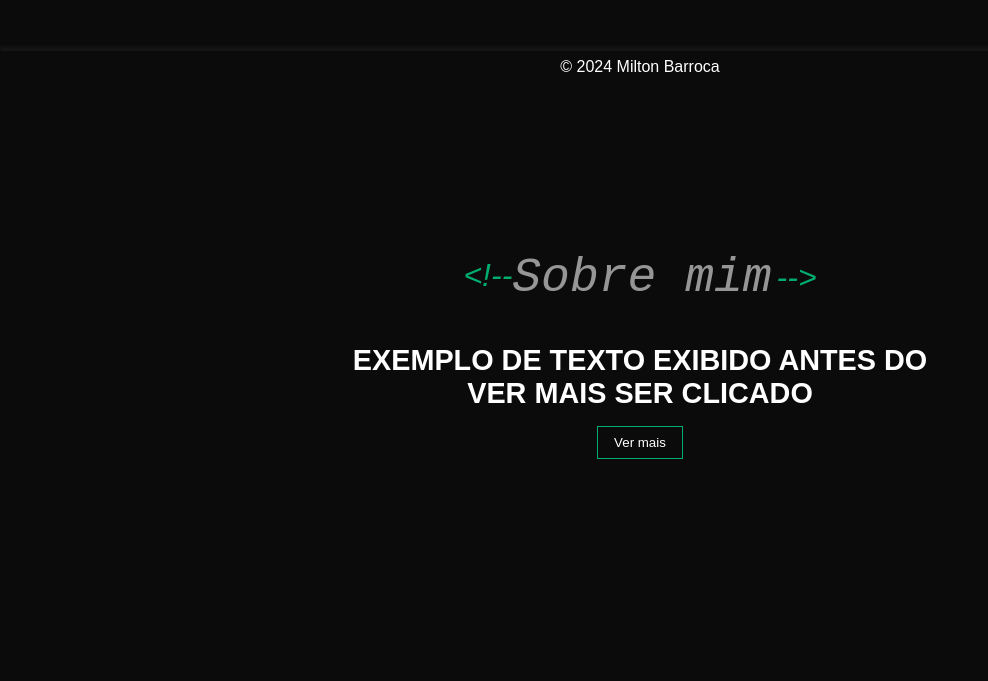
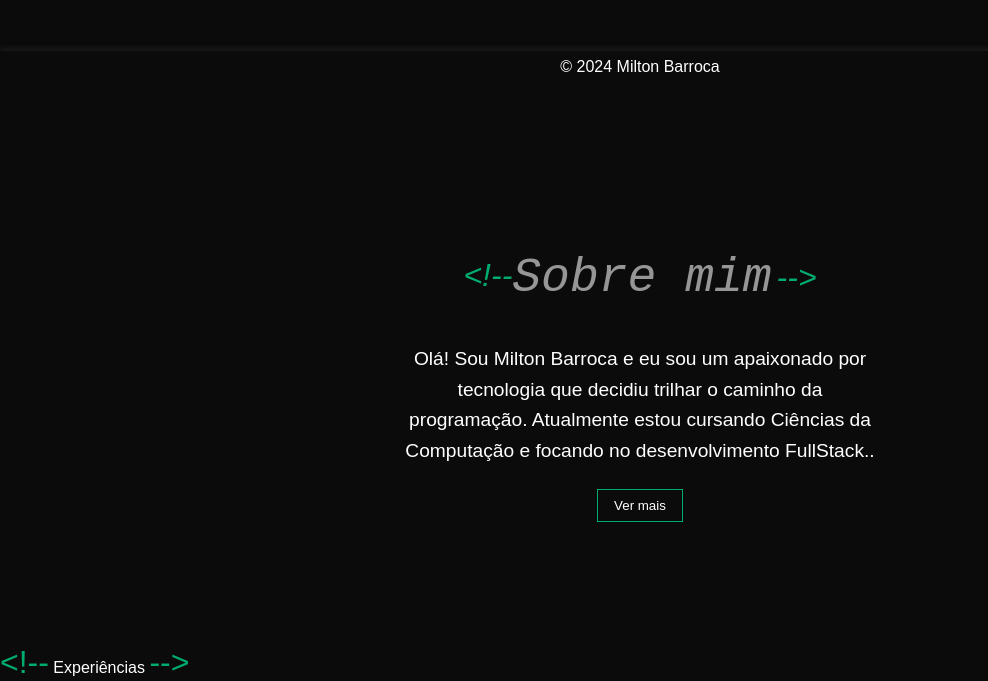
Before and after one commit to miltonbarroca/Portifolio, a plain HTML site: page index.html in a window 1280 px wide. Shown: the part 717-1398 px from the top of the page, without its empty margins (0-988 px from the left). Before the commit the page ends 1298 px from the top, so only its background shows below. Drawn offline with Linux system fonts and the light colour scheme.

Commit message:
iniciando seção de experiencias

```diff
--- a/index.html
+++ b/index.html
@@ -1,6 +1,7 @@
 <!DOCTYPE html>
 <html lang="pt-br">
 <head>
+    <meta charset="UTF-8">
     <meta name="viewport" content="width=device-width, initial-scale=1.0">
     <title>Portfólio | Milton Barroca</title>
     <link rel="stylesheet" href="style.css">
@@ -87,7 +88,8 @@
             </a>
 
             <div class="about-text">
-                <h3>EXEMPLO DE TEXTO EXIBIDO ANTES DO VER MAIS SER CLICADO</h3>
+                <p>Olá! Sou Milton Barroca e eu sou um apaixonado por tecnologia que decidiu trilhar o caminho da programação. Atualmente estou cursando Ciências da Computação e focando no desenvolvimento FullStack..</p>
+                <br>
                 <div id="extra-content" class="hidden">
                     <h3>Meu Percurso Acadêmico:</h3>
                     <p>No curso de Ciências da Computação, estou explorando disciplinas fundamentais e participei de projetos acadêmicos desafiadores que me impulsionam a crescer profissionalmente.</p>
@@ -109,7 +111,7 @@
                     <br>
                     <h3>Próximos Passos:</h3>
                     <p>Estou comprometido com a perspectiva de contribuir para projetos e aberto a oportunidades que me permitam continuar crescendo como desenvolvedor. Se você procura alguém apaixonado por tecnologia e empenhado com o sucesso, ficarei feliz em conectar-me. Vamos construir algo incrível juntos!</p>
-
+                    <br>
                 </div>
 
                 <button id="vermais" class="vermais">Ver mais</button>
@@ -117,7 +119,16 @@
         </div>
     </section>
 
+    <section id="experiencias">
+        <div class="titulo-experiencias">
+            <a class="experiences">
+                <span>&lt;!--</span>
+                Experiências
+                <span>--&gt;</span>
+            </a>
+        </div>
 
+    </section>
 
     <footer>
         <p>&copy; 2024 Milton Barroca</p>
--- a/style.css
+++ b/style.css
@@ -184,6 +184,7 @@ main {
     -webkit-box-pack: center;
     justify-content: center;
     padding: 3rem 0px;
+    margin-left: 0; /* ou ajuste conforme necessário */
 }
 .hidden {
     display: none;
@@ -222,6 +223,8 @@ main {
     color: rgb(255, 255, 255);
     padding: 50px 0; /* Ajuste conforme necessário */
     text-align: center;
+    margin: 0; /* Adicione esta linha para remover qualquer margem padrão */
+    /*margin: 0 0 0 -29%;*/
 }
 /* Estilo para o container .sobremim */
 .sobremim {
@@ -276,7 +279,7 @@ main {
     display: inline-flex; /* Alinha o texto e o ícone horizontalmente */
     align-items: center;
 }
-/* Adiciona espaço entre o texto e o ícone no botão */
+
 .vermais .icon {
     margin-right: 5px;
 }
@@ -284,6 +287,8 @@ main {
     box-shadow: 0 0 5px 2px rgba(0, 173, 111, 0.5);
 }
 /* FIM DO SOBRE MIM-----------------------------------------------------------------------*/
+
+
 footer {
     position: fixed;
     bottom: 0;
```
Also changed, not shown: script.js (indentation only).
